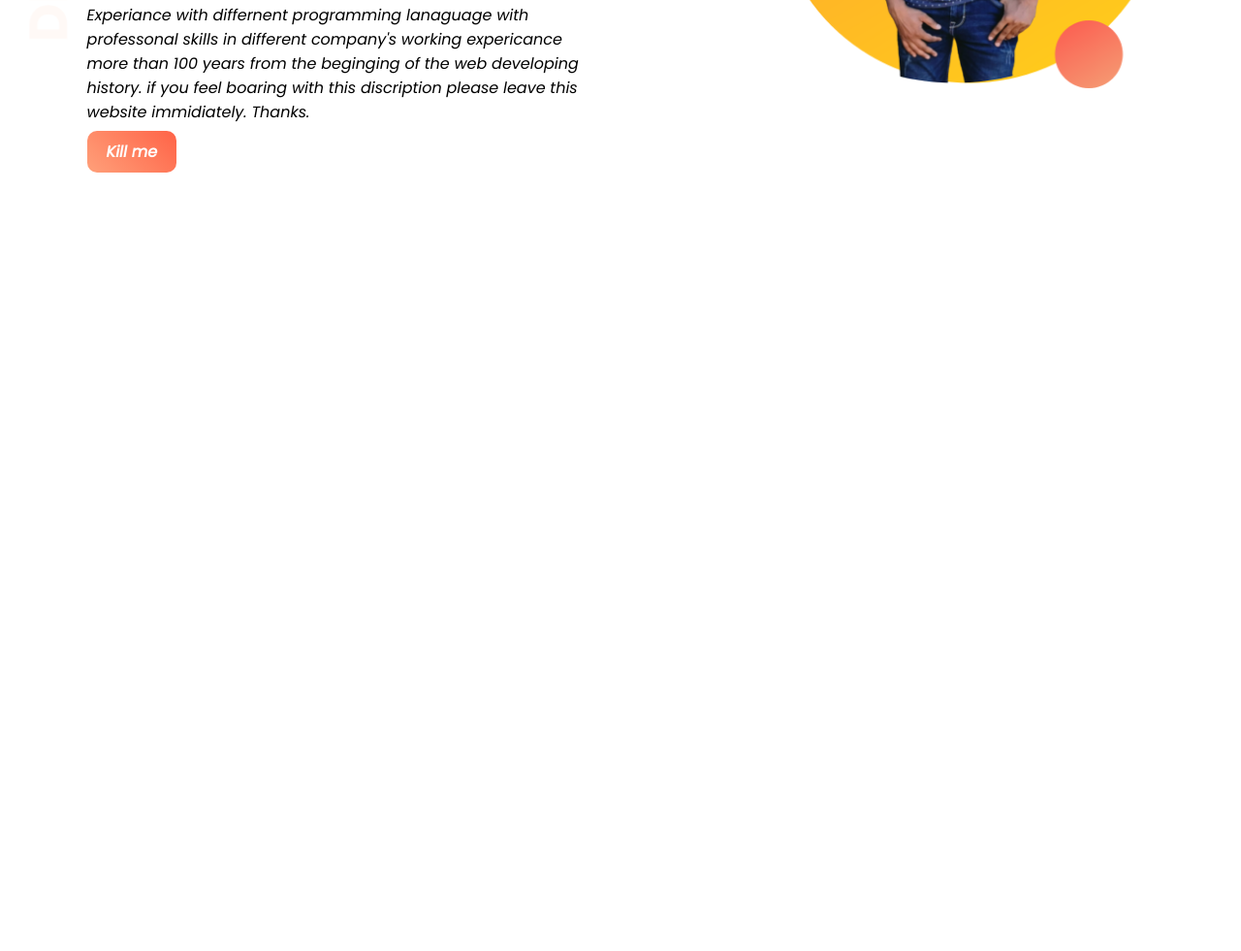
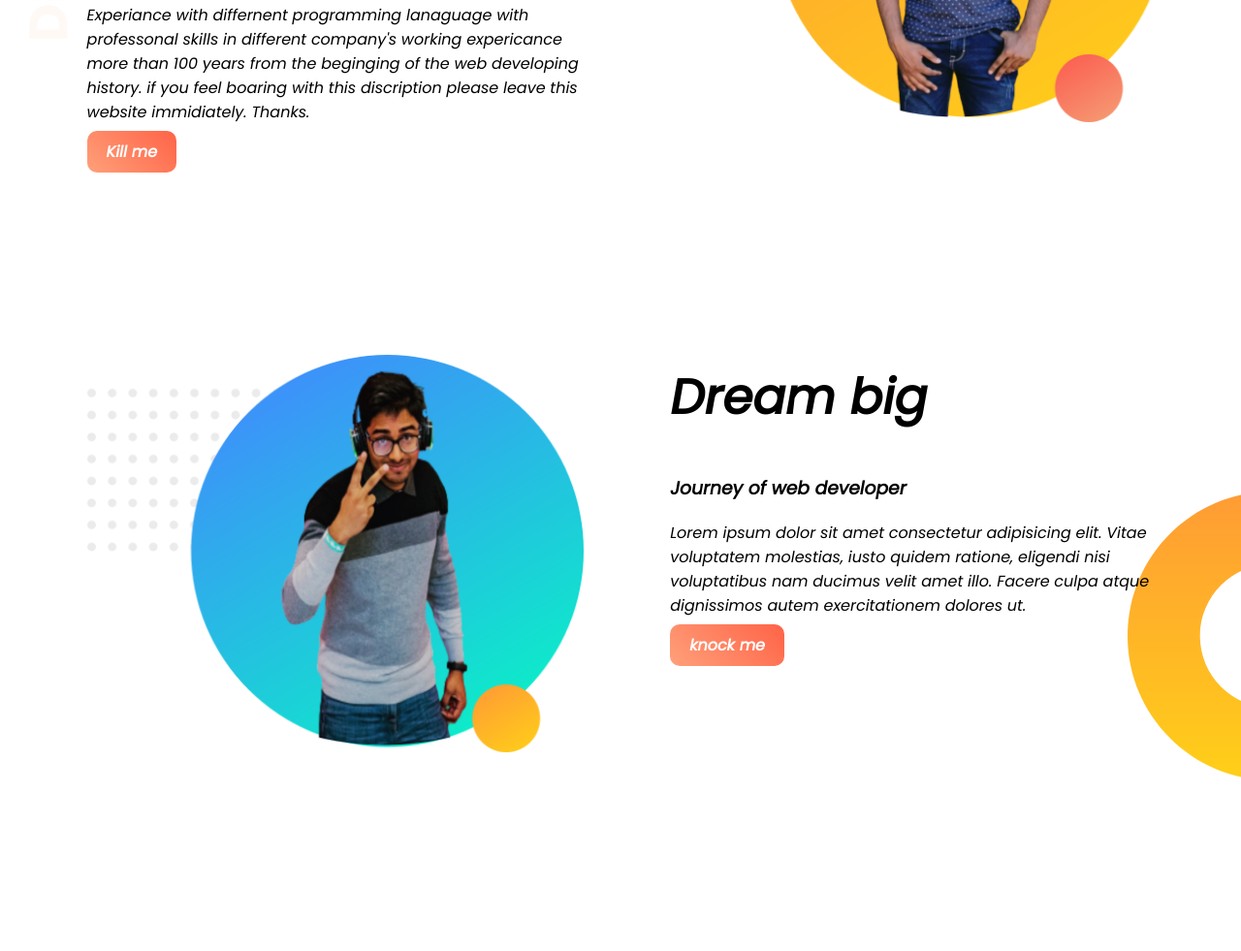
Before and after one commit to Alaminkhan907/web-portfolio, a plain HTML site: page index.html in a window 1280 px wide. Shown: the part 319-1300 px from the top of the page at 97% size. Before the commit the page ends 800 px from the top, so only its background shows below. Drawn offline with Linux system fonts and the light colour scheme.

Commit message:
taka nai

```diff
--- a/index.html
+++ b/index.html
@@ -34,5 +34,26 @@
         <img src="images/profile1.png" alt="" />
       </div>
     </section>
+    <section class="dream-area">
+      <div class="hello">
+        <img src="images/profile2.png" alt="second profile image" />
+      </div>
+      <div class="hello">
+        <h1>Dream big</h1>
+        <h3>Journey of web developer</h3>
+        <p>
+          Lorem ipsum dolor sit amet consectetur adipisicing elit. Vitae
+          voluptatem molestias, iusto quidem ratione, eligendi nisi voluptatibus
+          nam ducimus velit amet illo. Facere culpa atque dignissimos autem
+          exercitationem dolores ut.
+        </p>
+        <a
+          class="link-button"
+          target="_bank"
+          href="https://www.facebook.com/Alamin907"
+          >knock me</a
+        >
+      </div>
+    </section>
   </body>
 </html>
--- a/style.css
+++ b/style.css
@@ -15,6 +15,7 @@ h1 {
   padding-left: 2%;
 }
 .hello img {
+  margin-top: 35px;
   width: 100%;
 }
 .top-banner {
@@ -23,6 +24,7 @@ h1 {
 }
 section {
   height: 500px;
+  padding-bottom: 150px;
 }
 .link-button {
   text-decoration: none;
@@ -32,3 +34,8 @@ section {
   color: white;
   font-weight: 700;
 }
+.dream-area {
+  background-image: url("images/dream-bg.png");
+  background-repeat: no-repeat;
+  background-position: right;
+}
```
